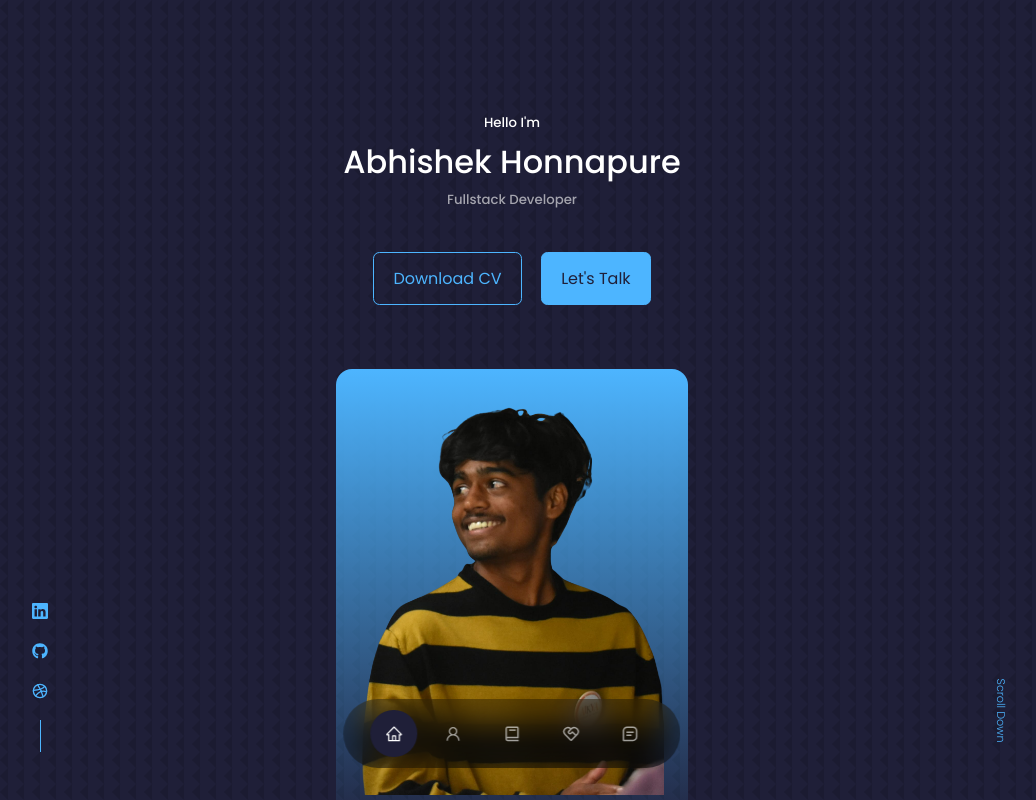
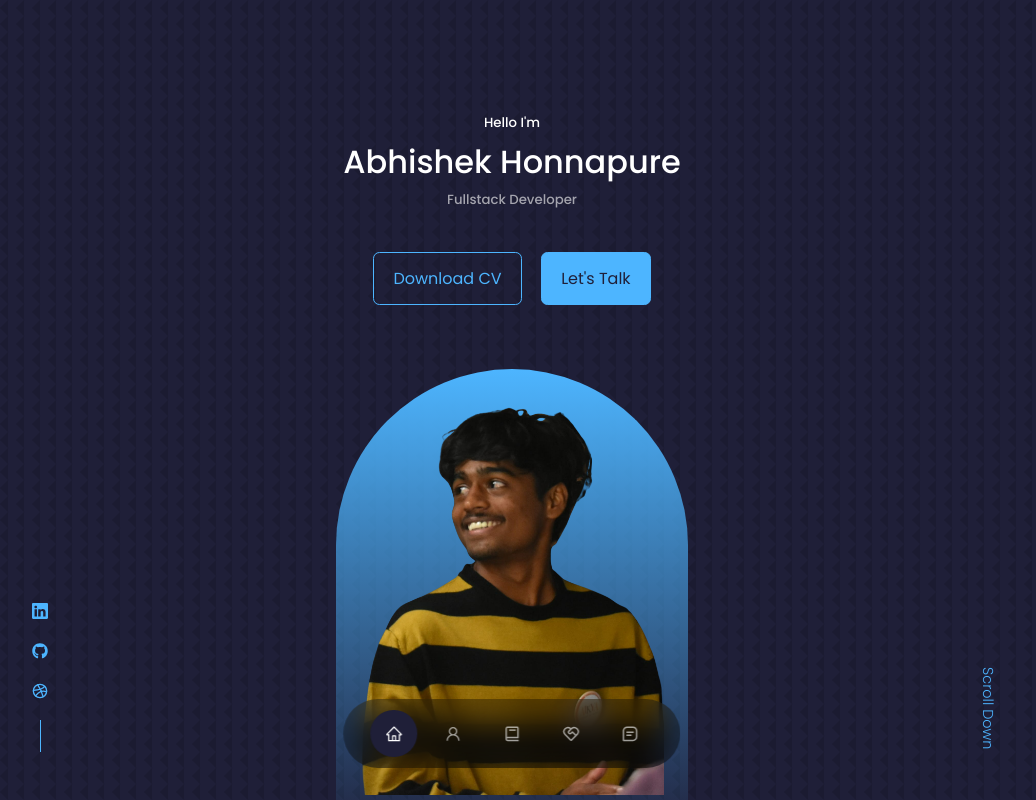
Before and after one commit to its-abhishek/AbhishekHonnapure, a React (Create React App) app in the folder react-portfolio-website/: page / in a window 1280 px wide. Shown: the top 800 px of the page, without its empty margins (128-1164 px from the left). Built offline with nearby package versions, Linux system fonts and the light colour scheme.

Commit message:
cross checked header.css - Abhishek

```diff
--- a/react-portfolio-website/src/components/header/header.css
+++ b/react-portfolio-website/src/components/header/header.css
@@ -31,7 +31,7 @@ header {
  }
 
  .header__socials::after {
-    content: '';
+    content: "";
     width: 1px;
     height: 2rem;
     background: var(--color-primary);
@@ -44,10 +44,9 @@ header {
     width: 22rem;
     height: 30rem;
     position: absolute;
-    left: 50%;
-    transform: translate(-50%);
+    left: calc(50% - 11rem);
     margin-top: 4rem;
-    border-radius: 1rem 1rem 0 0;
+    border-radius: 12rem 12rem 0 0;
     overflow: hidden;
     padding: 1rem 1.5rem 1.5rem 1.5rem;
  }
@@ -56,11 +55,11 @@ header {
 
   .scroll__down {
     position: absolute;
-    right: -2.5rem;
+    right: -2.3rem;
     bottom: 5rem;
     transform: rotate(90deg);
     font-weight: 300;
-    font-size: 0.7rem;
+    font-size: 0.9rem;
   }
 
   /* ================== MEDIA QUERIES (MEDIUM DEVICES)================ */
@@ -76,7 +75,6 @@ header {
 @media screen and (max-width: 600px) {
     header {
         height: 100vh;
-        text-align: center;
     }
 
     .header__socials, .scroll__down {
```
